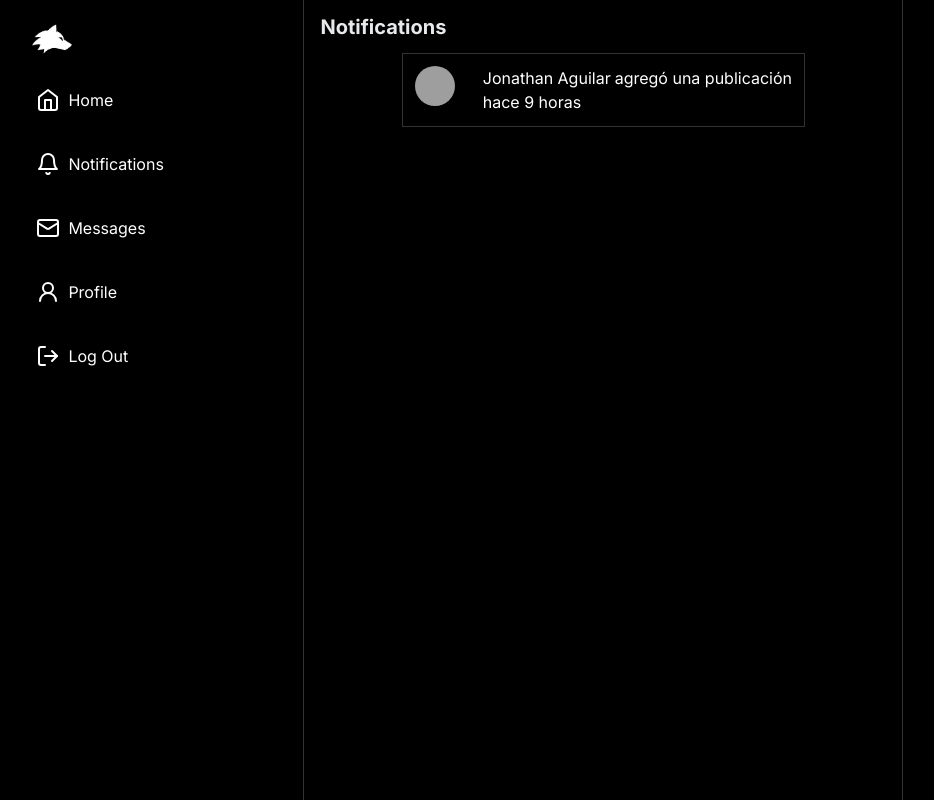
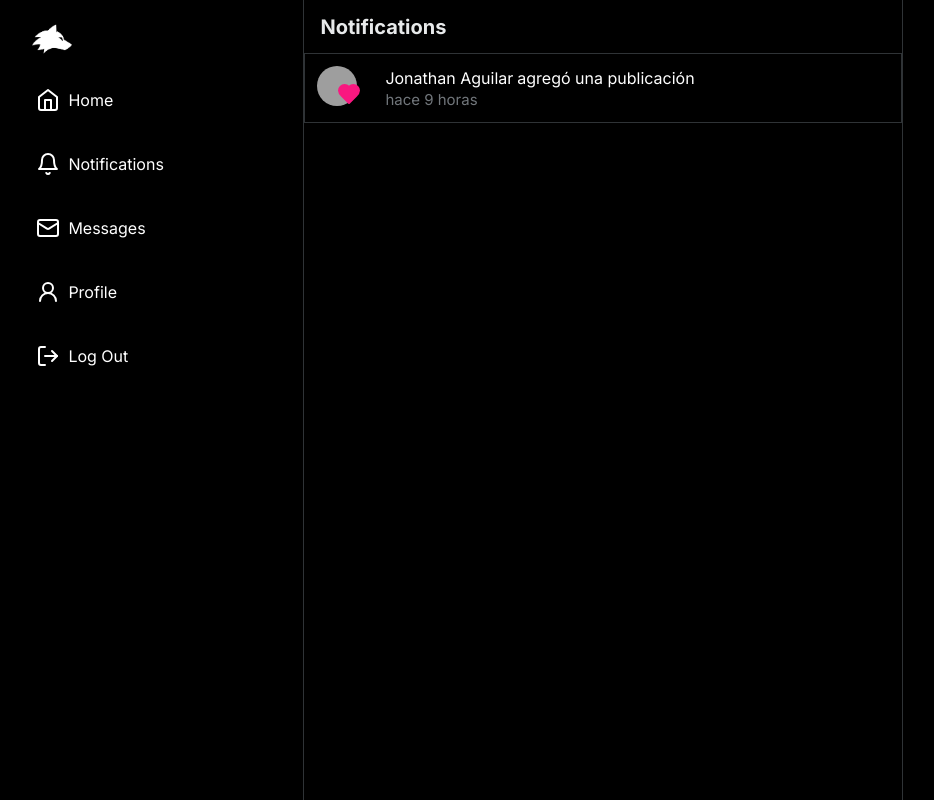
Before and after one commit to lMahesvara/howler-front, a Next.js app: page /notifications in a window 1280 px wide. Shown: the whole page, without its empty margins (142-1076 px from the left). Built offline with nearby package versions, Linux system fonts and the light colour scheme; no server answers; grey boxes are pictures that could not be loaded.

Commit message:
preview v2 notifications.jsx

```diff
--- a/components/Notification.jsx
+++ b/components/Notification.jsx
@@ -11,6 +11,7 @@ const Notification = () => {
                 alt='user'
                 className='w-[40px] h-[40px] transition-opacity duration-200 rounded-full hover:opacity-80'
               />
+              <Icons.Heart className='absolute fill-current bottom-4 left-8 text-[#f91880]'/>
             </div>
           </div>
           <div className='flex flex-col'>
@@ -18,7 +19,7 @@ const Notification = () => {
                 <p>Jonathan Aguilar </p>
                 <p>agregó una publicación</p>
             </div>
-            <div>
+            <div className='text-[15px] font-normal shrink text-[#71767b] leading-5 hover:underline whitespace-nowrap'>
                 hace 9 horas
             </div>
           </div>
--- a/components/pages/NotificationsPage.jsx
+++ b/components/pages/NotificationsPage.jsx
@@ -13,7 +13,7 @@ const NotificationsPage = () => {
           </PageLayout.HeaderTitle>
         </div>
       </PageLayout.Header>
-      <section>
+      <section className='w-full'>
         <Notification/>
       </section>
     </PageLayout.Container>
```
